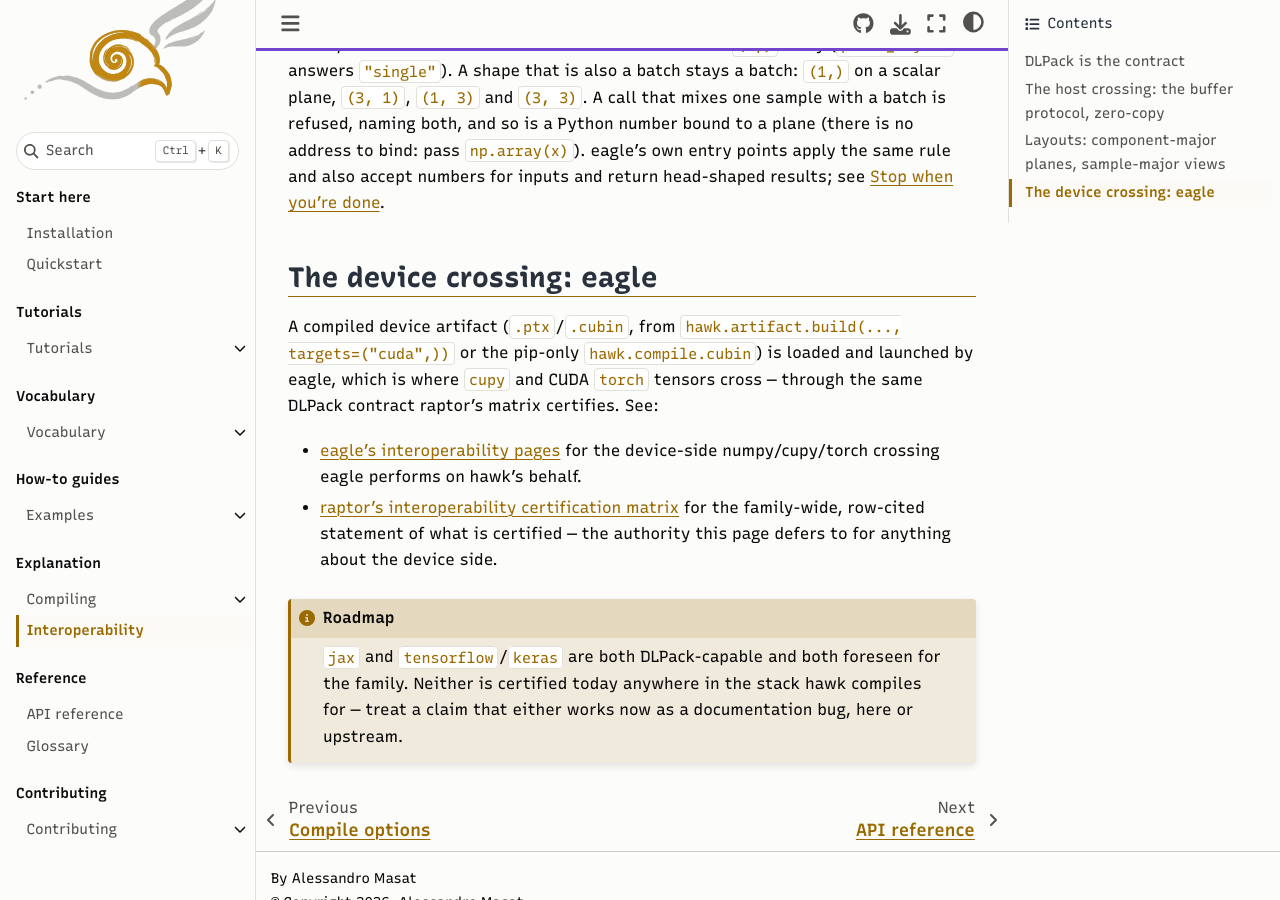
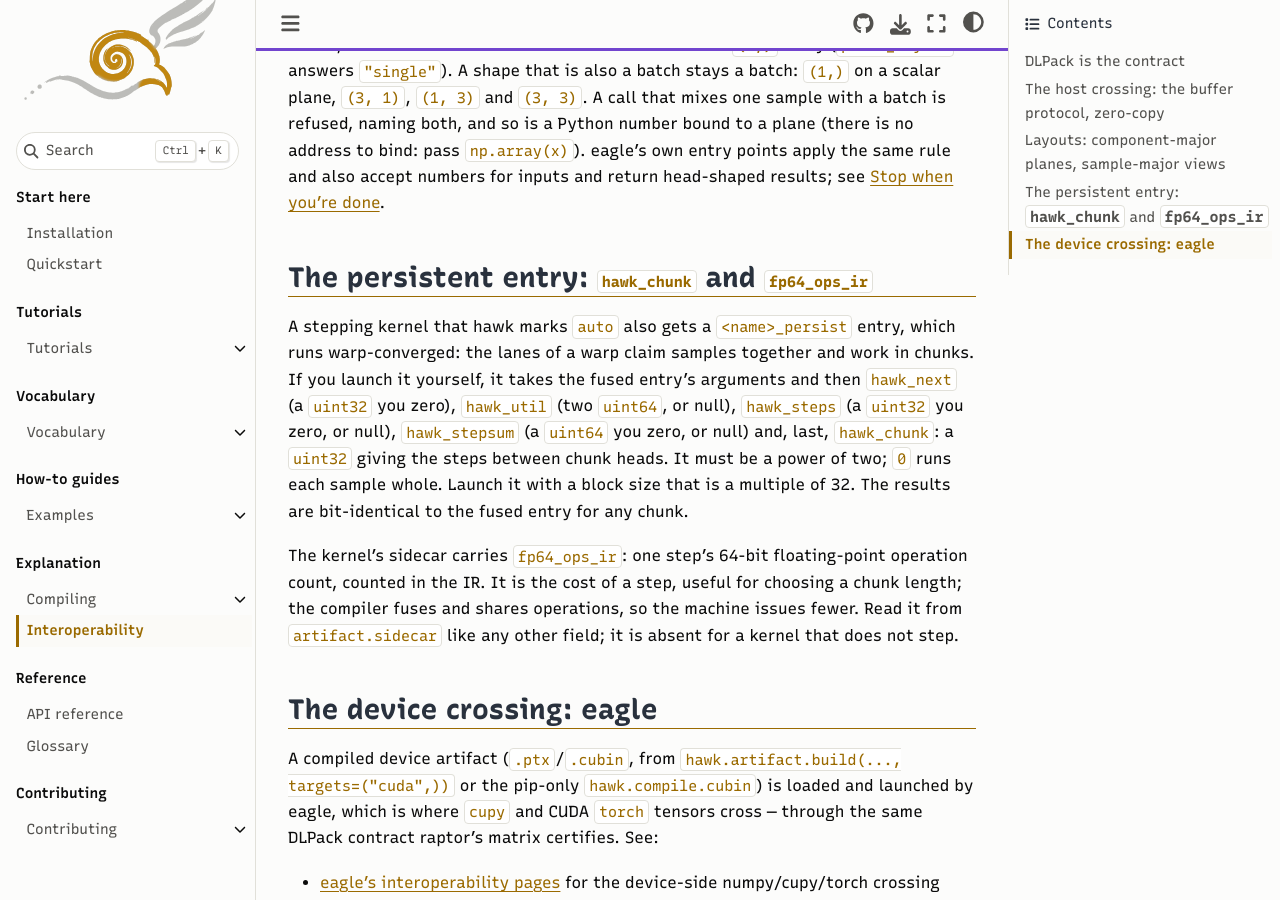
Before and after one commit to amasat01/hawk, a Sphinx documentation site: the page built from docs/content/interop.md, in a window 1280 px wide and 900 px high, scrolled down 2561 px. Built offline with Sphinx 7.4.7 and the Sphinx Book theme 1.1.4, drawn with Linux system fonts in a browser that asks for light colours.

Commit message:
Docs: host profiles, literal_table and NVRTC options, the persistent entry's arguments, and the dispatch tutorial passes uint32 counters

```diff
--- a/docs/content/interop.md
+++ b/docs/content/interop.md
@@ -111,6 +111,12 @@ pass `np.array(x)`). eagle's own entry points apply the same rule and also accep
 numbers for inputs and return head-shaped results; see
 [Stop when you're done](tutorials/03_stop_when_youre_done.ipynb).
 
+## The persistent entry: `hawk_chunk` and `fp64_ops_ir`
+
+A stepping kernel that hawk marks `auto` also gets a `<name>_persist` entry, which runs warp-converged: the lanes of a warp claim samples together and work in chunks. If you launch it yourself, it takes the fused entry's arguments and then `hawk_next` (a `uint32` you zero), `hawk_util` (two `uint64`, or null), `hawk_steps` (a `uint32` you zero, or null), `hawk_stepsum` (a `uint64` you zero, or null) and, last, `hawk_chunk`: a `uint32` giving the steps between chunk heads. It must be a power of two; `0` runs each sample whole. Launch it with a block size that is a multiple of 32. The results are bit-identical to the fused entry for any chunk.
+
+The kernel's sidecar carries `fp64_ops_ir`: one step's 64-bit floating-point operation count, counted in the IR. It is the cost of a step, useful for choosing a chunk length; the compiler fuses and shares operations, so the machine issues fewer. Read it from `artifact.sidecar` like any other field; it is absent for a kernel that does not step.
+
 ## The device crossing: eagle
 
 A compiled device artifact (`.ptx`/`.cubin`, from
```
Also changed, not shown: docs/content/compile_options.ipynb, docs/content/tutorials/08_choosing_a_dispatch_policy.ipynb.
